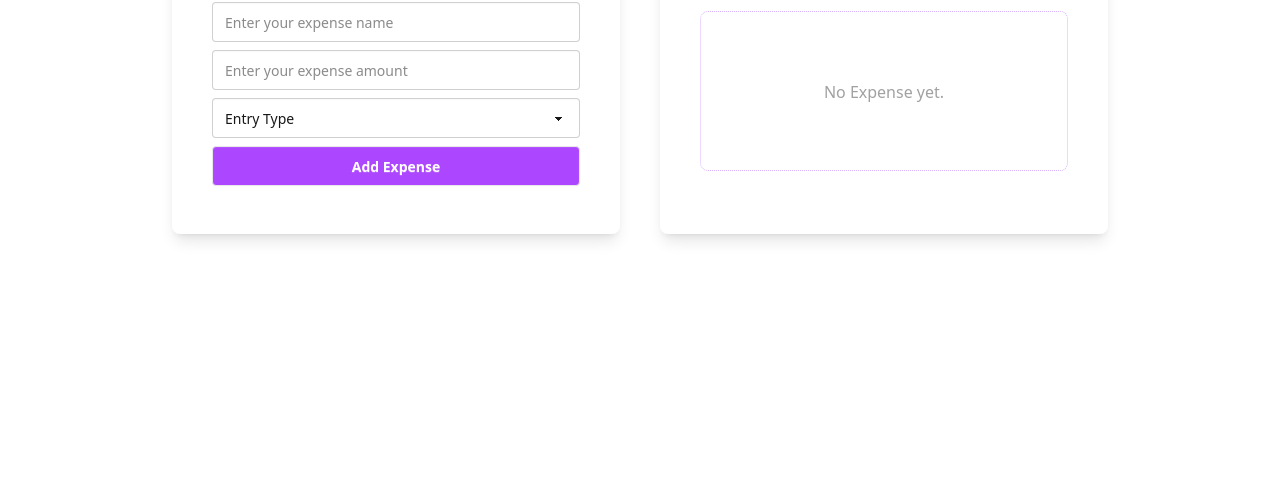
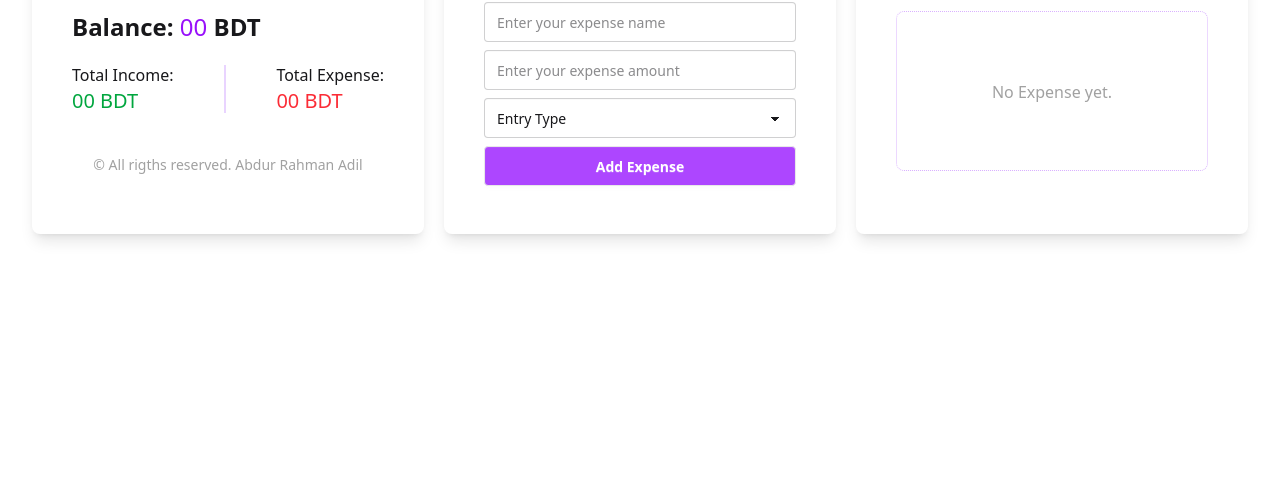
Before and after one commit to SyntaxAdil/expense_tracker, a plain HTML site: page index.html in a window 1280 px wide. Shown: the part 320-800 px from the top of the page. Drawn offline with nearby package versions, Linux system fonts and the light colour scheme.

Commit message:
Current Balance feauture added

```diff
--- a/index.html
+++ b/index.html
@@ -20,7 +20,6 @@
     />
     <style>
       #expense-result {
-
         scrollbar-width: none;
         &::-webkit-scrollbar {
           display: none;
@@ -29,12 +28,49 @@
     </style>
   </head>
   <body
-    class="min-h-screen w-full flex items-center gap-10 flex-col p-4 md:flex-row justify-center"
+    class="min-h-screen w-full flex items-center gap-5 flex-col p-8 md:flex-row justify-center"
   >
-    <div class="container max-w-md p-5 md:p-10 shadow-lg rounded-lg">
+    <div
+      class="container max-w-md p-5 md:p-10 shadow-lg rounded-lg min-h-[307px]"
+    >
       <h2 class="text-xl font-semibold">
         Expense <span class="text-purple-600">Tracker</span>
       </h2>
+
+      <div class="my-4 space-y-5">
+        <h3 class="font-semibold text-2xl">
+          Balance:
+          <span class="text-purple-600 font-medium">
+            <span id="total-balance">00</span> </span
+          >BDT
+        </h3>
+        <div class="flex items-center justify-between">
+          <div>
+            Total Income:
+            <span class="block text-xl text-green-600 font-medium">
+              <span><span id="total-income">00</span> </span>BDT</span
+            >
+          </div>
+          <div class="h-12 w-0.5 bg-purple-200"></div>
+          <div>
+            Total Expense:
+            <span
+              class="block text-xl text-red-500 font-medium"
+
+              ><span id="total-expense">00</span> BDT</span
+            >
+          </div>
+        </div>
+      </div>
+      <p class="pt-6 text-sm text-center text-neutral-400 select-none">
+        &copy; All rigths reserved. Abdur Rahman Adil
+      </p>
+    </div>
+    <div class="container max-w-md p-5 md:p-10 shadow-lg rounded-lg">
+      <h2 class="text-xl font-semibold">
+        Add <span class="text-purple-600">New</span>
+      </h2>
+
       <div class="space-y-2 my-2">
         <input
           type="text"
--- a/main.js
+++ b/main.js
@@ -5,6 +5,9 @@ const expenseName = getId("expense-name");
 const expenseAmount = getId("expense-amount");
 const expenseType = getId("expense-type");
 const expenseResult = getId("expense-result");
+const totalIncome = getId("total-income");
+const totalExpense = getId("total-expense");
+const totalBalance = getId("total-balance");
 
 document.getElementById("expense-add-btn").addEventListener("click", () => {
   const nameVal = expenseName.value;
@@ -27,9 +30,16 @@ function addToIncome(typeVal, nameVal, amountVal) {
   if (typeVal === "Income") {
     cardClasses.push("border-purple-500", "text-purple-500");
     badgeClasses.push("bg-purple-500");
+
+    addAmount(totalIncome, amountVal);
+
+    addAmount(totalBalance, amountVal);
   } else {
     cardClasses.push("border-secondary", "text-secondary");
     badgeClasses.push("badge-secondary");
+
+    addAmount(totalExpense, amountVal);
+    minusAmount(totalBalance, amountVal);
   }
   document.querySelector(".no-expense").classList.add("hidden");
   resultCard.classList.add(...cardClasses);
@@ -49,3 +59,14 @@ expenseResult.addEventListener("click", (e) => {
     document.querySelector(".no-expense").classList.remove("hidden");
   }
 });
+
+function addAmount(target, value) {
+  target.innerHTML = Number(target.innerHTML) + Number(value);
+}
+function minusAmount(target, value) {
+    if(Number(value)>Number(target.innerHTML)){
+        alert("Enter a valid amount to decrease!")
+        return;
+    }
+  target.innerHTML = Number(target.innerHTML) - Number(value);
+}
```
